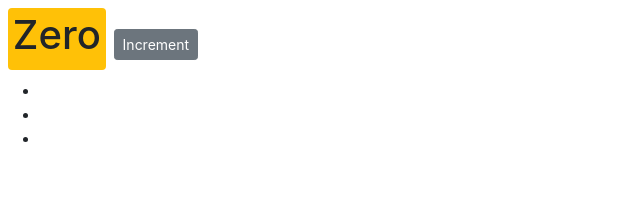
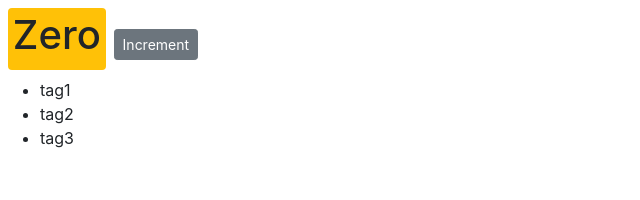
Before and after one commit to amirun573/first-component, a React (Create React App) app in the folder app/: page / in a window 1280 px wide. Shown: the top 200 px of the page, without its empty margins (0-640 px from the left). Built offline with nearby package versions, Linux system fonts and the light colour scheme.

Commit message:
Called tag varibale

```diff
--- a/app/src/components/counter.jsx
+++ b/app/src/components/counter.jsx
@@ -26,7 +26,7 @@ class Counter extends Component {
                 <span className={this.getBadgeClasses()}>{this.formatCount()}</span>
                 <button className="btn btn-secondary btn-sm">Increment</button>
                 <ul>
-                    { this.state.tags.map(tag =><li></li>)}
+                    { this.state.tags.map(tag =><li key={tag}>{tag}</li>)}
                 </ul>
             </React.Fragment>
         );
```
Also changed, not shown: 1 other file (tests, documents, lock files or other folders).
